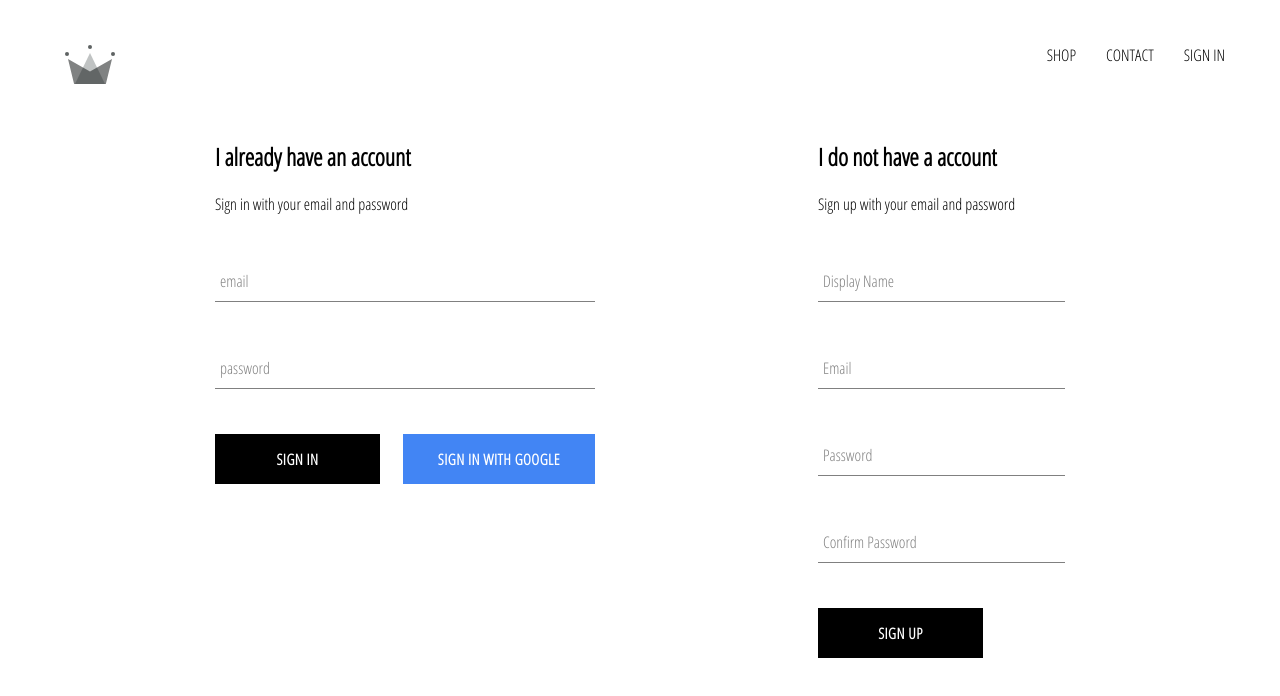
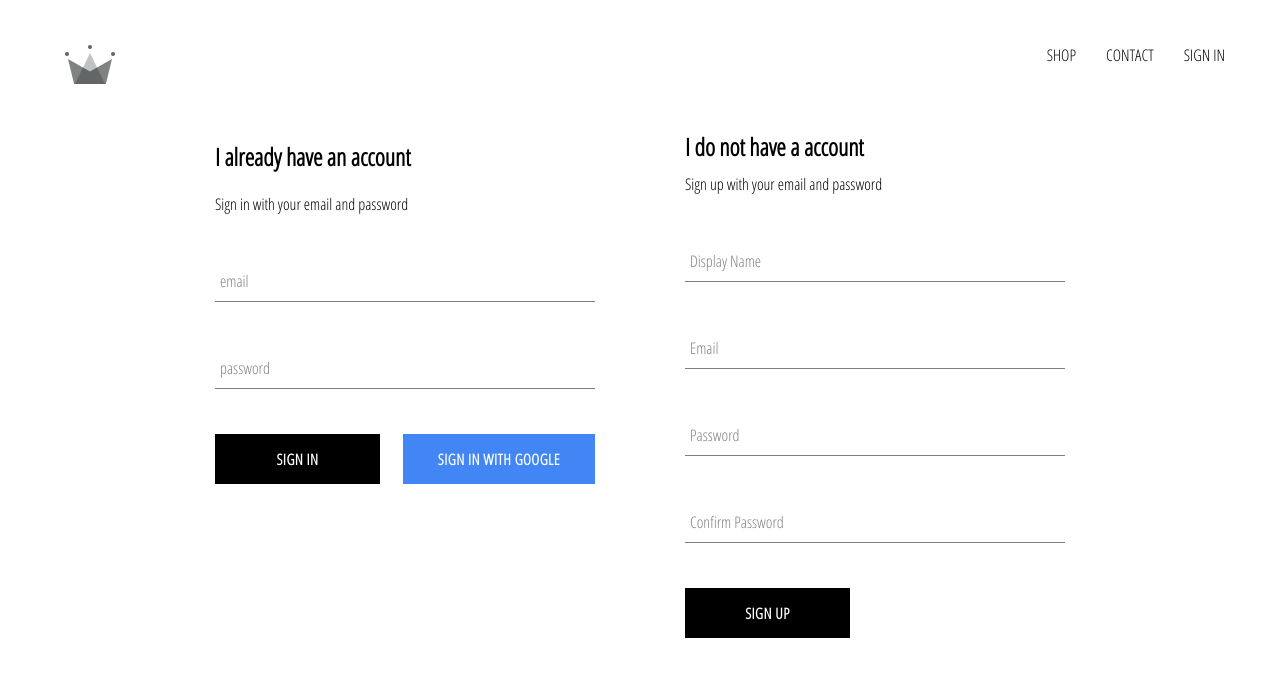
Before and after one commit to toticavalcanti/crwn-clothing, a React (Create React App) app: page /signin in a window 1280 px wide. Shown: the top 696 px of the page. Built offline with nearby package versions, Linux system fonts and the light colour scheme; no server answers.

Commit message:
finishing sign-in handleSubmit method

```diff
--- a/src/components/sign-in/sign-in.component.jsx
+++ b/src/components/sign-in/sign-in.component.jsx
@@ -3,7 +3,7 @@
 import FormInput from '../form-input/form-input.component';
 import CustomButton from '../custom-button/custom-button.component';
 
-import { signInWithGoogle } from '../../firebase/firebase.utils';
+import { auth, signInWithGoogle } from '../../firebase/firebase.utils';
 
 import './sign-in.styles.scss';
 
@@ -17,8 +17,17 @@
     };
   }
 
-  handleSubmit = event => {
+  handleSubmit = async event => {
     event.preventDefault();
+
+    const { email, password } = this.state;
+
+    try {
+      await auth.signInWithEmailAndPassword(email, password);
+      this.setState({email: '', password: ''})
+    } catch (error) {
+      console.log(error);
+    }
 
     this.setState({ email: '', password: '' });
   };
--- a/src/components/sign-up/sign-up.styles.scss
+++ b/src/components/sign-up/sign-up.styles.scss
@@ -0,0 +1,9 @@
+.sign-up {
+  display: flex;
+  flex-direction: column;
+  width: 380px;
+
+  .title {
+    margin: 10px 0;
+  }
+}
```
